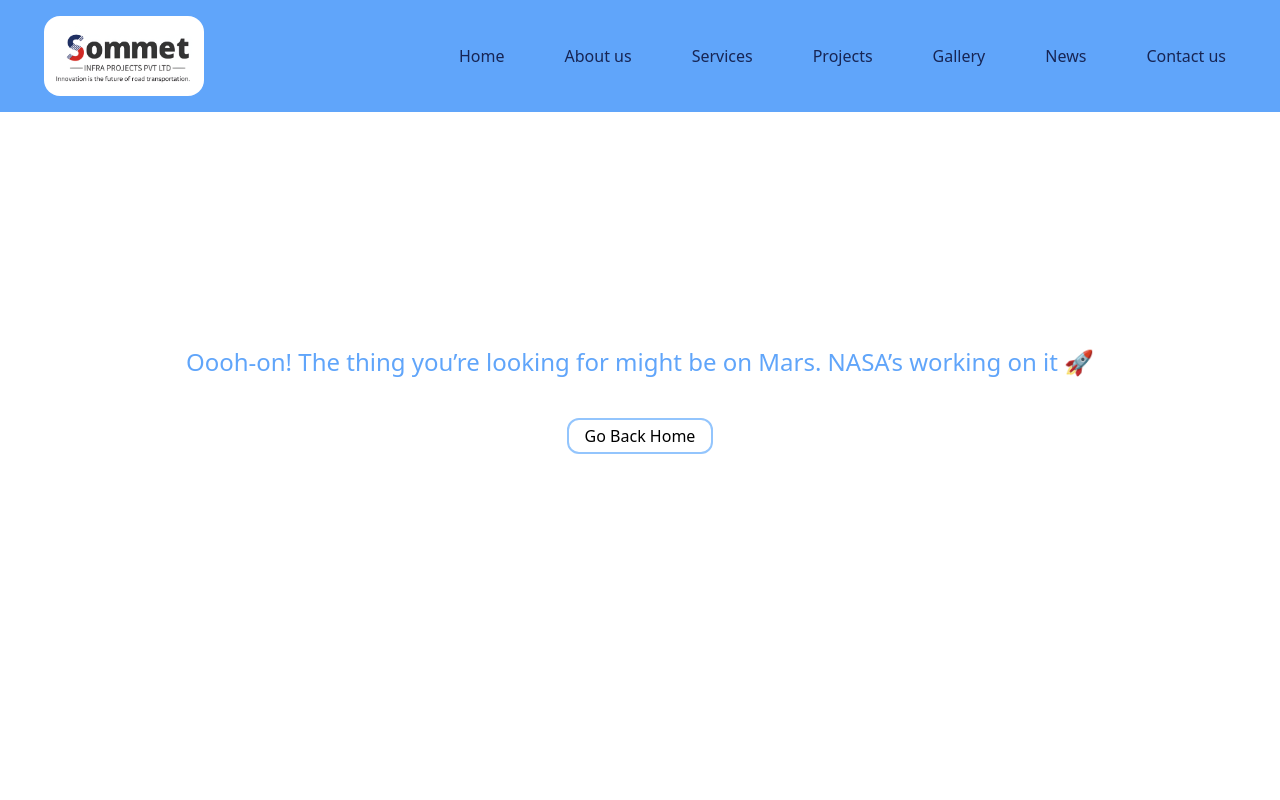
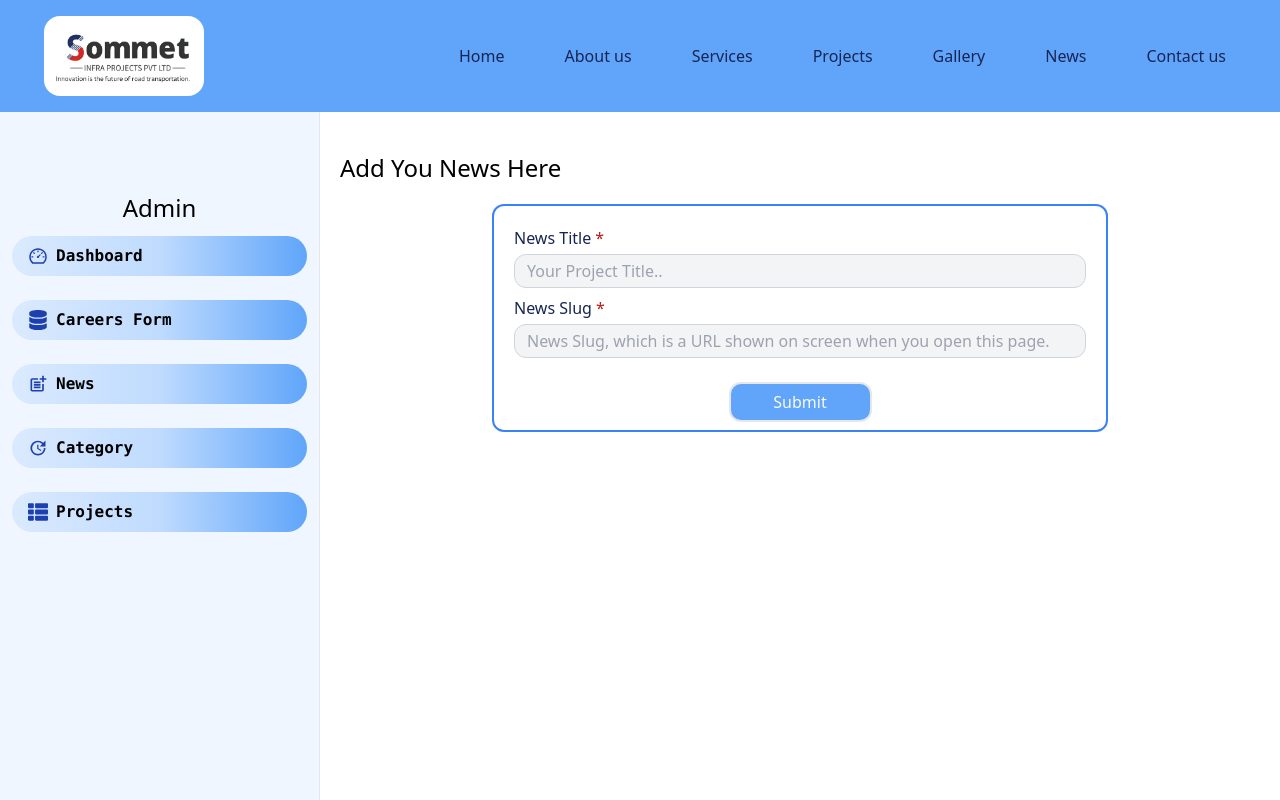
Before and after one commit to vikaskushwah738/somment_infa_Projects, a Next.js app: page /admin/news-category/news-category-form in a window 1280 px wide. Before the commit this address had no page. Shown: the top 800 px of the page. Built offline with nearby package versions, Linux system fonts and the light colour scheme.

Commit message:
news page

```diff
--- /dev/null
+++ b/app/admin/news-category/news-category-form/page.tsx
@@ -0,0 +1,66 @@
+'use client'
+
+import { toast, } from 'react-hot-toast';
+import { useState } from "react";
+import { IoMdImage } from "react-icons/io";
+import dynamic from 'next/dynamic';
+import Category from '../../components/Category';
+
+
+
+export default function NewsForm() {
+  const [content, setContent] = useState('');
+  const [title, setTitle] = useState('');
+  const [imageUrl, setImageUrl] = useState('');
+  const [publicId, setPublicId] = useState('');
+
+
+
+  return (
+    <div className="w-[75%]">
+      <h1 className="text-2xl pb-5 px-5 font-medium pt-10">Add You News Here</h1>
+      <div className="pb-5 md:px-10 flex justify-center">
+        <form  className="px-5 border-2 border-blue-500 rounded-xl  w-[70%]">
+          <div className="pb-2 pt-5">
+            <label htmlFor="title" className="flex text-blue-950 mb-1 gap-1">
+              News Title <span className="text-red-700">*</span>
+            </label>
+            <input
+              type='text'
+              id="title"
+              value={title}
+              onChange={(e) => setTitle(e.target.value)}
+              required
+              placeholder="Your Project Title.."
+              className="w-full px-3 py-1 border border-gray-300 rounded-xl focus:outline-none bg-gray-100"
+            />
+          </div>
+          <div className="pb-2">
+            <label htmlFor="newsSlug" className="flex text-blue-950 mb-1 gap-1">
+              News Slug <span className="text-red-700">*</span>
+            </label>
+            <input
+              type='text'
+              id="newsSlug"
+              value={title}
+              onChange={(e) => setTitle(e.target.value)}
+              required
+              placeholder="News Slug, which is a URL shown on screen when you open this page."
+              className="w-full px-3 py-1 border border-gray-300 rounded-xl focus:outline-none bg-gray-100"
+            />
+          </div>
+
+
+
+          <div className="flex justify-center rounded-2xl pb-2 mt-4">
+            <input
+              type="submit"
+              value="Submit"
+              className="w-1/4 py-1.5 px-5 rounded-xl hover:text-blue-400 hover:border-blue-400 border-2  hover:bg-gray-50 cursor-pointer bg-blue-400 text-gray-50"
+            />
+          </div>
+        </form>
+      </div >
+    </div >
+  )
+}
```
